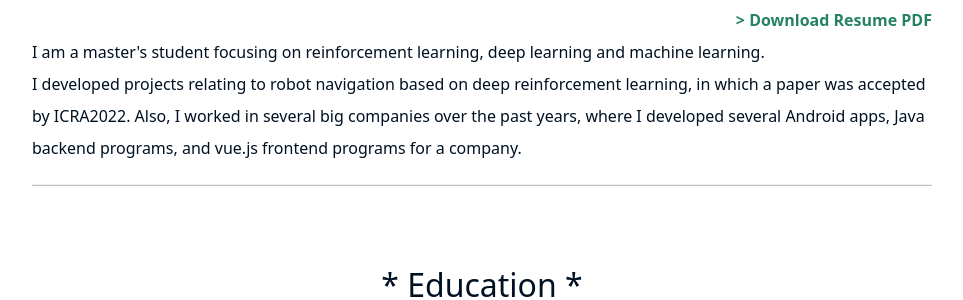
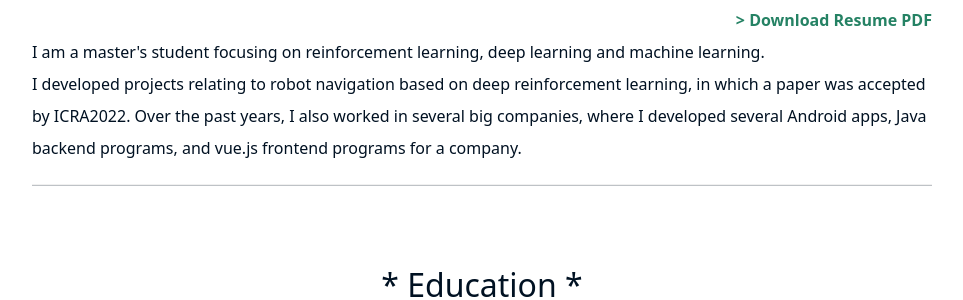
Before and after one commit to weixians/weixians.github.io, a Jekyll site: the page built from about_me.html, in a window 1280 px wide and 900 px high. Shown: the part 284-584 px from the top of the window, without its empty margins (158-1121 px from the left). Built offline with Jekyll 4.4.1, drawn with Linux system fonts in a browser that asks for light colours.

Commit message:
change content

```diff
--- a/about_me.html
+++ b/about_me.html
@@ -70,7 +70,7 @@ subtitle:
     I am a master's student focusing on reinforcement learning, deep learning and machine learning.<br>
     I developed projects relating to robot navigation based on
     deep reinforcement learning, in which a paper was accepted by ICRA2022.
-    Also, I worked in several big companies over the past years, where I developed several Android apps,
+    Over the past years, I also worked in several big companies, where I developed several Android apps,
     Java backend programs, and vue.js frontend programs for a company.
 </p>
 <hr class="solid category-divider"/>
```
